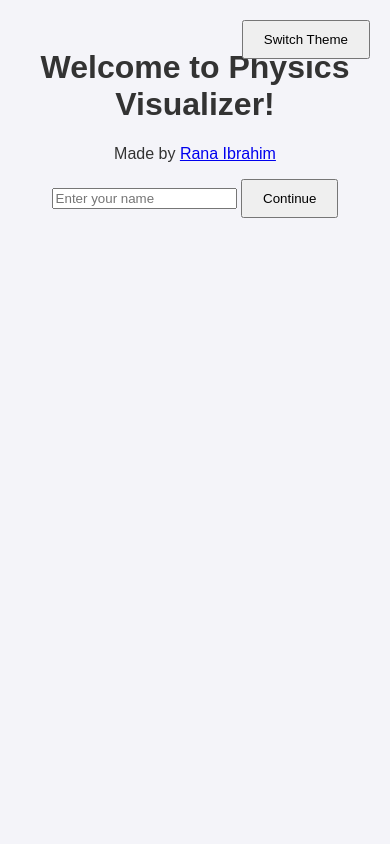
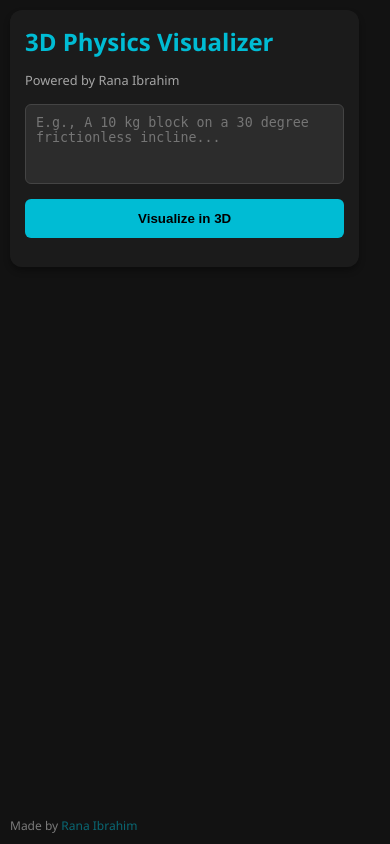
Before and after one commit to mo1nster/physics-visualizer, a Flask app: page / in a window 390 px wide. Run offline with Flask 3, Linux system fonts and the light colour scheme.

Commit message:
Update index.html

```diff
--- a/templates/index.html
+++ b/templates/index.html
@@ -2,72 +2,182 @@
 <html lang="en">
 <head>
     <meta charset="UTF-8">
-    <title>Physics Visualizer</title>
+    <meta name="viewport" content="width=device-width, initial-scale=1.0">
+    <title>Modern Physics Visualizer</title>
     <style>
-        :root { --bg: #f4f4f9; --text: #333; --card: #fff; }
-        .dark-mode { --bg: #1a1a1a; --text: #f4f4f9; --card: #2d2d2d; }
-        body { background: var(--bg); color: var(--text); font-family: sans-serif; transition: 0.3s; padding: 20px; }
+        :root { --bg-color: #121212; --text-color: #e0e0e0; --accent: #00bcd4; --card-bg: #1e1e1e; }
+        body { margin: 0; overflow: hidden; font-family: 'Segoe UI', Tahoma, Geneva, Verdana, sans-serif; background: var(--bg-color); color: var(--text-color); transition: background 0.3s; }
 
-        #welcome-screen, #main-app { display: none; text-align: center; }
-        #welcome-screen.active, #main-app.active { display: block; }
+        /* UI Overlays */
+        .ui { position: absolute; top: 10px; left: 10px; z-index: 100; background: rgba(30, 30, 30, 0.8); padding: 15px; border-radius: 12px; backdrop-filter: blur(10px); box-shadow: 0 4px 6px rgba(0,0,0,0.3); max-width: 400px; }
+        h1 { margin: 0 0 10px 0; font-size: 1.5rem; color: var(--accent); }
+        p.credit { font-size: 0.8rem; opacity: 0.7; margin-bottom: 15px; }
+        a { color: var(--accent); text-decoration: none; }
 
-        canvas { background: var(--card); border: 2px solid var(--text); margin-top: 20px; }
-        textarea { width: 80%; height: 100px; margin: 10px 0; }
-        button { padding: 10px 20px; cursor: pointer; }
-        .theme-toggle { position: absolute; top: 20px; right: 20px; }
+        /* Inputs & Buttons */
+        textarea { width: 100%; height: 80px; background: #2c2c2c; border: 1px solid #444; color: #fff; border-radius: 6px; padding: 10px; box-sizing: border-box; resize: none; margin-bottom: 10px; }
+        textarea:focus { outline: none; border-color: var(--accent); }
+        button { width: 100%; padding: 12px; background: var(--accent); color: #000; border: none; border-radius: 6px; font-weight: bold; cursor: pointer; transition: background 0.2s; }
+        button:hover { background: #26c6da; }
+
+        /* 3D Container */
+        #container { width: 100vw; height: 100vh; }
+
+        /* Loading overlay */
+        #loading { position: absolute; top: 0; left: 0; width: 100%; height: 100%; background: rgba(0,0,0,0.7); display: flex; justify-content: center; align-items: center; color: var(--accent); font-size: 2rem; display: none; z-index: 200; }
+
+        /* Footer Credit */
+        .footer-credit { position: absolute; bottom: 10px; left: 10px; font-size: 0.75rem; opacity: 0.5; z-index: 100;}
     </style>
 </head>
 <body>
 
-    <button class="theme-toggle" onclick="toggleTheme()">Switch Theme</button>
+    <div id="loading">Visualizing in 3D...</div>
 
-    <!-- Welcome Screen -->
-    <div id="welcome-screen" class="active">
-        <h1>Welcome to Physics Visualizer!</h1>
-        <p>Made by <a href="https://www.instagram.com/mo1nsterrr/" target="_blank">Rana Ibrahim</a></p>
-        <input type="text" id="userName" placeholder="Enter your name">
-        <button onclick="startApp()">Continue</button>
+    <div class="ui">
+        <h1>3D Physics Visualizer</h1>
+        <p class="credit">Powered by Rana Ibrahim</p>
+        <textarea id="physicsInput" placeholder="E.g., A 10 kg block on a 30 degree frictionless incline..."></textarea>
+        <button onclick="getAndVisualize()">Visualize in 3D</button>
+        <p id="statusText" style="font-size: 0.9rem; margin-top: 10px;"></p>
     </div>
 
-    <!-- Main App -->
-    <div id="main-app">
-        <h1>Physics Problem Visualizer</h1>
-        <h3 id="userDisplay"></h3>
-        <textarea id="physicsInput" placeholder="E.g., A 10kg block on a 30 degree incline..."></textarea><br>
-        <button onclick="visualize()">Visualize</button>
-        <canvas id="canvas-area" width="600" height="400"></canvas>
-        <p>Made by <a href="https://www.instagram.com/mo1nsterrr/" target="_blank">Rana Ibrahim</a></p>
-    </div>
+    <div class="footer-credit">Made by <a href="https://www.instagram.com/mo1nsterrr/" target="_blank">Rana Ibrahim</a></div>
+
+    <script src="https://cdnjs.cloudflare.com/ajax/libs/three.js/r128/three.min.js"></script>
+    <script src="https://cdn.jsdelivr.net/npm/three@0.128.0/examples/js/controls/OrbitControls.js"></script>
 
     <script>
-        function toggleTheme() { document.body.classList.toggle('dark-mode'); }
+        // --- THREE.JS SETUP ---
+        let scene, camera, renderer, controls, blockMesh, groundMesh;
 
-        function startApp() {
-            const name = document.getElementById('userName').value;
-            if(!name) return alert("Please enter a name!");
-            document.getElementById('userDisplay').innerText = "Welcome, " + name;
-            document.getElementById('welcome-screen').classList.remove('active');
-            document.getElementById('main-app').classList.add('active');
+        function initThree() {
+            scene = new THREE.Scene();
+            // Darker background for the scene itself
+            scene.background = new THREE.Color(0x050505);
+
+            // Perspective Camera (Field of View, Aspect Ratio, Near, Far)
+            camera = new THREE.PerspectiveCamera(75, window.innerWidth / window.innerHeight, 0.1, 1000);
+            camera.position.set(0, 5, 10); // Set initial camera position
+
+            // Renderer
+            renderer = new THREE.WebGLRenderer({ antialias: true });
+            renderer.setSize(window.innerWidth, window.innerHeight);
+            renderer.shadowMap.enabled = true; // Enable shadows
+            document.getElementById('container').appendChild(renderer.domElement);
+
+            // Controls
+            controls = new THREE.OrbitControls(camera, renderer.domElement);
+            controls.enableDamping = true; // Smooth movement
+
+            // Lighting
+            const ambientLight = new THREE.AmbientLight(0x404040); // Soft overall light
+            scene.add(ambientLight);
+
+            const directionalLight = new THREE.DirectionalLight(0xffffff, 1);
+            directionalLight.position.set(5, 10, 7);
+            directionalLight.castShadow = true;
+            scene.add(directionalLight);
+
+            // Ground Plane (Incline) - Will be rotated later
+            const groundGeometry = new THREE.PlaneGeometry(20, 20);
+            const groundMaterial = new THREE.MeshStandardMaterial({ color: 0x555555, side: THREE.DoubleSide });
+            groundMesh = new THREE.Mesh(groundGeometry, groundMaterial);
+            groundMesh.rotation.x = -Math.PI / 2; // Lay flat initially
+            groundMesh.receiveShadow = true;
+            scene.add(groundMesh);
+
+            // 3D Block
+            const blockGeometry = new THREE.BoxGeometry(2, 1, 1); // Width, Height, Depth
+            const blockMaterial = new THREE.MeshStandardMaterial({ color: 0xff0000 }); // Red
+            blockMesh = new THREE.Mesh(blockGeometry, blockMaterial);
+            blockMesh.castShadow = true;
+            blockMesh.visible = false; // Hide until data arrives
+            scene.add(blockMesh);
+
+            // Handle Resize
+            window.addEventListener('resize', onWindowResize, false);
         }
 
-        async function visualize() {
+        function onWindowResize() {
+            camera.aspect = window.innerWidth / window.innerHeight;
+            camera.updateProjectionMatrix();
+            renderer.setSize(window.innerWidth, window.innerHeight);
+        }
+
+        function animate() {
+            requestAnimationFrame(animate);
+            controls.update(); // Required if damping is enabled
+            renderer.render(scene, camera);
+        }
+
+        initThree();
+        animate();
+
+        // --- APP LOGIC ---
+        async function getAndVisualize() {
             const input = document.getElementById('physicsInput').value;
+            if(!input) return alert("Please enter a problem description.");
+
+            document.getElementById('loading').style.display = 'flex';
+            document.getElementById('statusText').innerText = "Asking AI...";
+
+            try {
+                // Call backend API
                 const res = await fetch('/api/analyze', {
                     method: 'POST',
                     headers: {'Content-Type': 'application/json'},
                     body: JSON.stringify({numerical: input})
                 });
                 const data = await res.json();
-            draw(data);
+
+                document.getElementById('loading').style.display = 'none';
+
+                if(data.error) {
+                     document.getElementById('statusText').innerText = "Error: " + data.error;
+                     return console.error(data.error);
                 }
 
-        function draw(data) {
-            const ctx = document.getElementById('canvas-area').getContext('2d');
-            ctx.clearRect(0, 0, 600, 400);
-            ctx.fillStyle = 'red';
-            ctx.fillRect(100, 250, 50, 50); // Simplified for now
-            alert("Data received: " + JSON.stringify(data));
+                document.getElementById('statusText').innerText = `Visualizing: Mass=${data.kg}, Angle=${data.angle}°`;
+
+                // Update 3D Scene based on data
+                update3DScene(data);
+
+            } catch (e) {
+                document.getElementById('loading').style.display = 'none';
+                document.getElementById('statusText').innerText = "System Error. Check console.";
+                console.error(e);
+            }
+        }
+
+        function update3DScene(data) {
+            // Convert Degrees to Radians
+            const angleRad = (data.angle * Math.PI) / 180;
+
+            // 1. Rotate the Ground Plane
+            groundMesh.rotation.x = -Math.PI / 2 - angleRad; // Reset and apply new angle
+
+            // 2. Position the Block
+            // We need to calculate how high up the slope the block goes.
+            // It's sitting *on* the plane, so its Y position depends on the sin of the angle.
+            // The block is 1 unit tall (geometry is Box(2,1,1)), so we lift it half its height *perp* to slope.
+            const slopeLength = 0; // Distance up slope from origin, leave at 0 for now
+            const blockHalfHeight = 0.5;
+
+            // Position relative to rotated plane
+            blockMesh.rotation.z = -angleRad; // Rotate block to match slope
+
+            // Calculate position on hypotenuse (sin/cos)
+            const xPos = slopeLength * Math.cos(angleRad);
+            const yPos = (slopeLength * Math.sin(angleRad)) + blockHalfHeight;
+
+            blockMesh.position.set(xPos, yPos, 0);
+
+            blockMesh.visible = true; // Show the block
         }
     </script>
+
+    <div id="container"></div>
+
 </body>
 </html>
```
Lines whose indentation alone changed are shown as unchanged.
